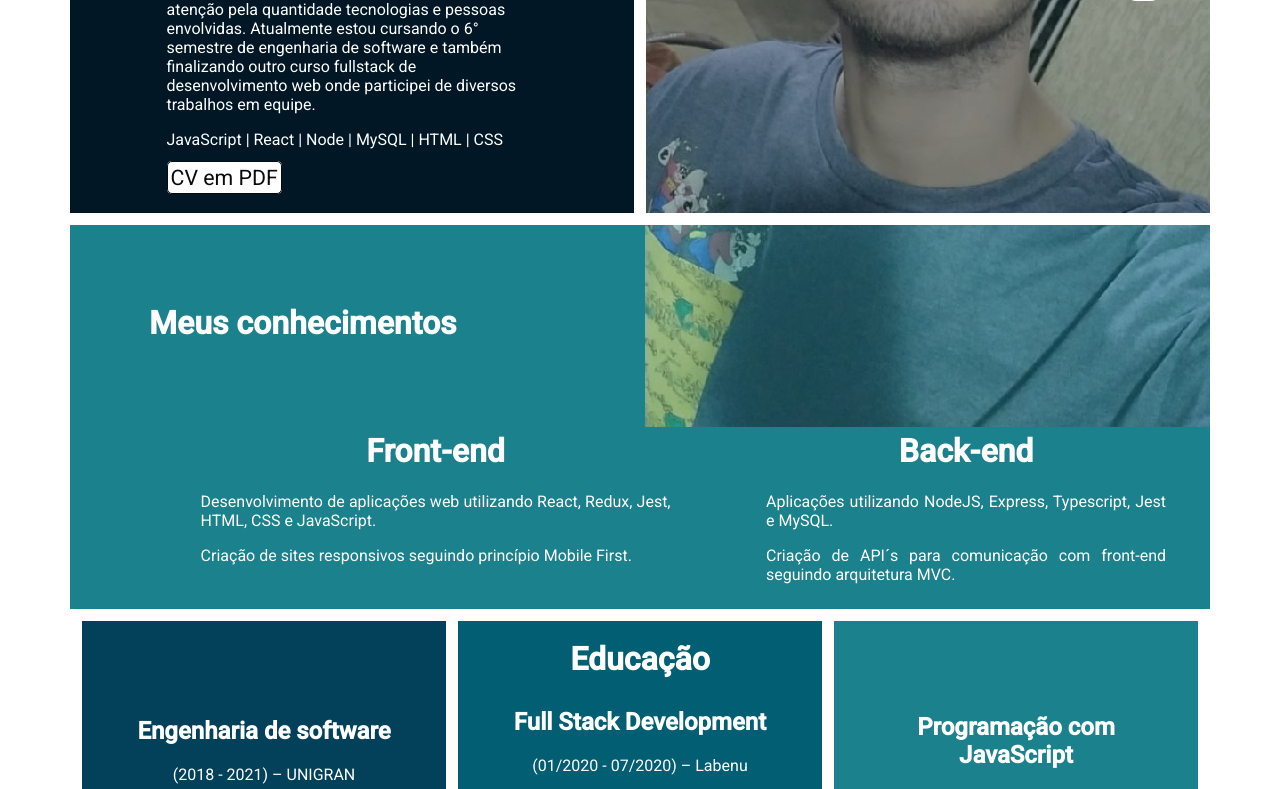
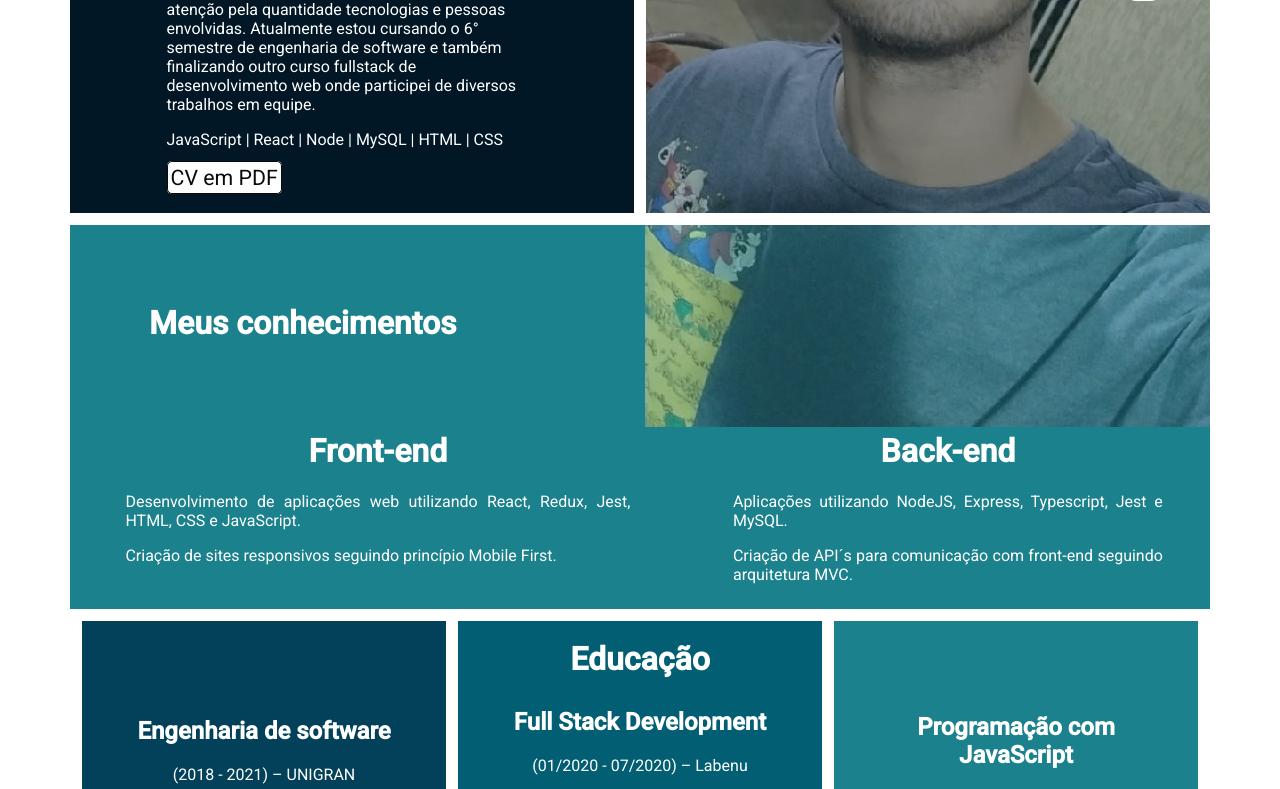
Before and after one commit to andriusrl/portfolio, a React (Create React App) app: page / in a window 1280 px wide. Shown: the part 420-1209 px from the top of the page. Built offline with nearby package versions, Linux system fonts and the light colour scheme.

Commit message:
Correção de margem de div de conhecimentos

```diff
--- a/src/style/style.js
+++ b/src/style/style.js
@@ -184,7 +184,7 @@ export const PhotoBottom = styled.img`
     };
 `
 export const SkillsContent = styled.div`
-    margin: 69px 0 0 79px;
+    margin: 69px auto 0 auto;
     display: flex;
     @media (max-width: 480px) {
         flex-direction: column;
```
